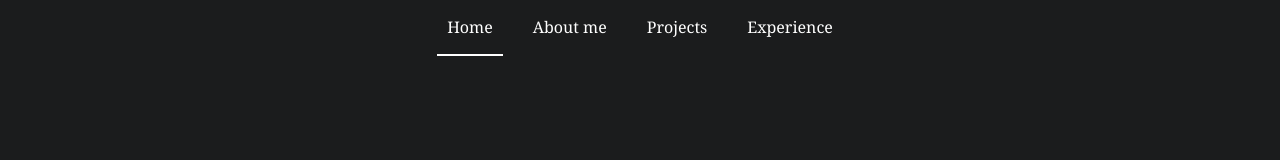
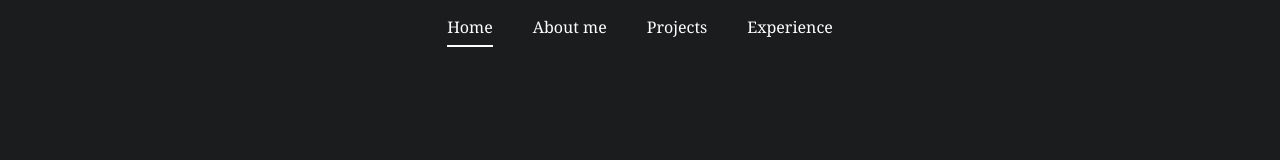
Before and after one commit to Sundholm11/portfolio, a React (Create React App) app: page / in a window 1280 px wide. In both pictures the pointer is over the link "Home". Shown: the top 160 px of the page. Built offline with nearby package versions, Linux system fonts and the light colour scheme.

Commit message:
Improved navbar styling

```diff
--- a/src/styles/Navbar.css
+++ b/src/styles/Navbar.css
@@ -2,6 +2,15 @@ a.navBar {
 	text-decoration: none;
 	font-size: lighter;
 	color: white;
+	padding: 7px 0;
+	border-bottom-style: solid;
+	border-bottom-width: 2px;
+	border-bottom-color: rgb(27, 28, 29);
+}
+
+a.navBar:hover {
+	border-bottom-color: white;
+	cursor: pointer;
 }
 
 ul.navBar {
@@ -20,14 +29,7 @@ li.navBar {
 	text-align: center;
 	margin: 0px 10px;
 	padding: 16px 10px;
-	border-bottom-style: solid;
-	border-bottom-width: 2px;
-	border-bottom-color:  rgb(27, 28, 29);
-}
 
-li.navBar:hover {
-	border-bottom-color: white;
-	cursor: pointer;
 }
 
 @media only screen and (max-width: 500px) {
```
